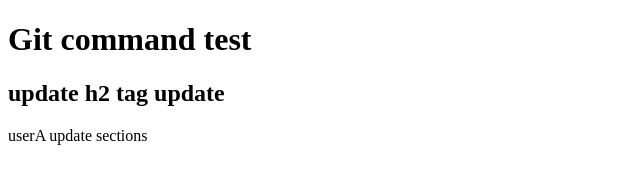
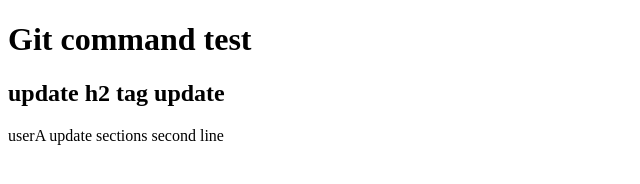
Before and after one commit to oppaho03/_sample, a plain HTML site: page index.html in a window 1280 px wide. Shown: the full height of the page, 0-640 px from the left. Drawn offline with Linux system fonts and the light colour scheme.

Commit message:
add-userA : second commit

```diff
--- a/index.html
+++ b/index.html
@@ -12,7 +12,10 @@
 
     <h2> update h2 tag update </h2>
 
-    <main> userA update sections </main>
+    <main>
+        userA update sections
+        second line
+    </main>
 
 </body>
 </html>
```
